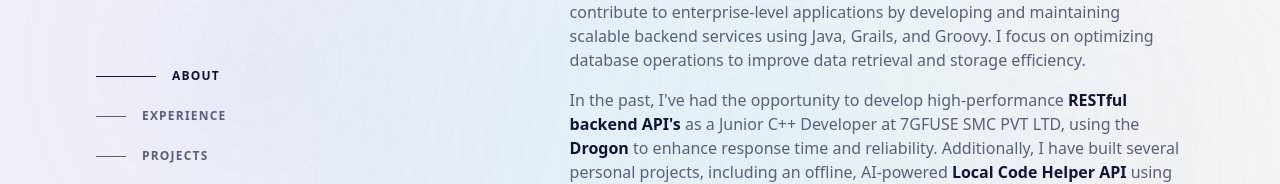
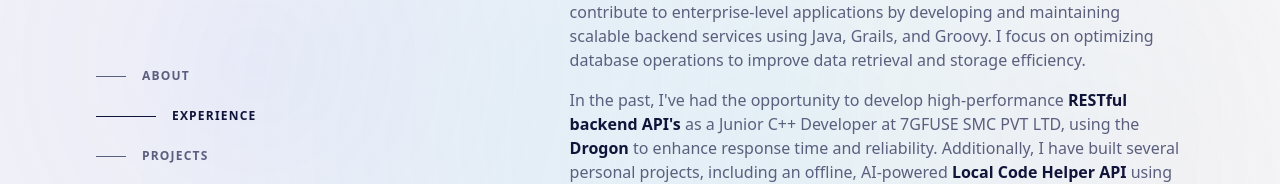
Before and after one commit to rahat57ali/portfolio_webapp, a React (Vite) app: page / in a window 1280 px wide. Shown: the part 256-440 px from the top of the page. Built offline with nearby package versions, Linux system fonts and the light colour scheme.

Commit message:
Scroll bar bug corrected

```diff
--- a/src/App.jsx
+++ b/src/App.jsx
@@ -6,12 +6,11 @@ import Projects from './components/Projects';
 import Footer from './components/Footer';
 
 function App() {
-  const [activeSection, setActiveSection] = useState('');
+  const [activeSection, setActiveSection] = useState('about');
 
   // Effect for handling the cursor glow
   useEffect(() => {
     const handleMouseMove = (e) => {
-      // Set the CSS variables directly on the body for the background effect
       document.body.style.setProperty('--mouse-x', `${e.clientX}px`);
       document.body.style.setProperty('--mouse-y', `${e.clientY}px`);
     };
@@ -25,32 +24,38 @@ function App() {
 
   // Effect for handling scroll-spy active navigation link
   useEffect(() => {
-    const sections = document.querySelectorAll('main section');
+    const handleScroll = () => {
+      const sections = ['about', 'experience', 'projects'];
+      const scrollPosition = window.scrollY + (window.innerHeight / 2);
 
-    const observerOptions = {
-      root: null, // observes intersections relative to the viewport
-      rootMargin: '-50% 0px -50% 0px', // Triggers when the middle of a section crosses the vertical center of the viewport
-      threshold: 0,
+      let currentSectionId = '';
+      let minDistance = Infinity;
+
+      sections.forEach(id => {
+        const section = document.getElementById(id);
+        if (section) {
+          // Calculate the distance from the viewport center to the section's center
+          const distance = Math.abs(scrollPosition - (section.offsetTop + section.offsetHeight / 2));
+          if (distance < minDistance) {
+            minDistance = distance;
+            currentSectionId = id;
+          }
+        }
+      });
+
+      // Set the active section only if it has changed
+      if (activeSection !== currentSectionId) {
+        setActiveSection(currentSectionId);
+      }
     };
 
-    const observer = new IntersectionObserver((entries) => {
-      entries.forEach(entry => {
-        if (entry.isIntersecting) {
-          setActiveSection(entry.target.id);
-        }
-      });
-    }, observerOptions);
-
-    sections.forEach(section => {
-      observer.observe(section);
-    });
+    // Use passive listener for better scroll performance
+    window.addEventListener('scroll', handleScroll, { passive: true });
 
     return () => {
-      sections.forEach(section => {
-        observer.unobserve(section);
-      });
+      window.removeEventListener('scroll', handleScroll);
     };
-  }, []);
+  }, [activeSection]); // Rerun effect if activeSection changes to avoid stale state
 
   return (
     <div className="antialiased">
```
